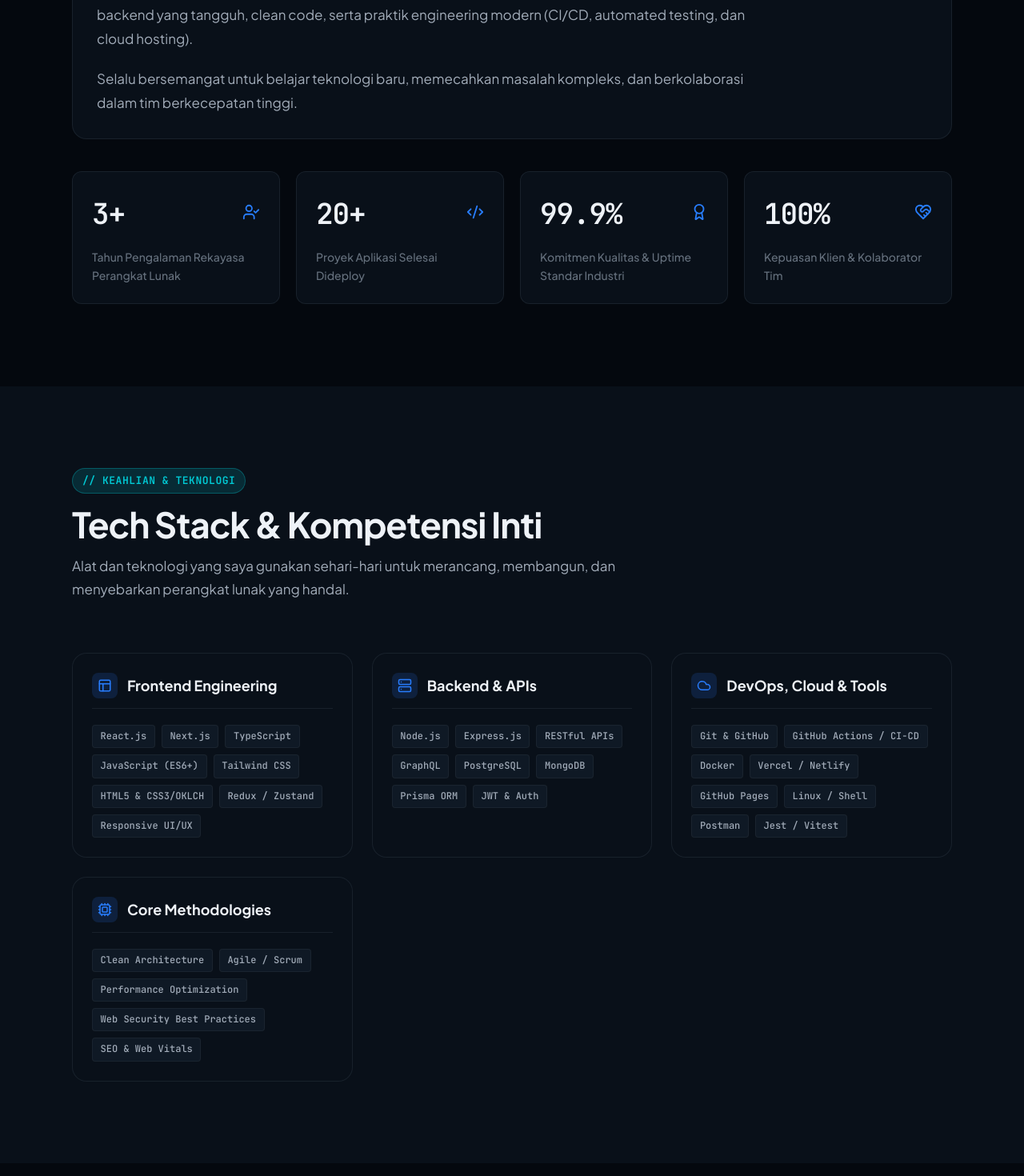
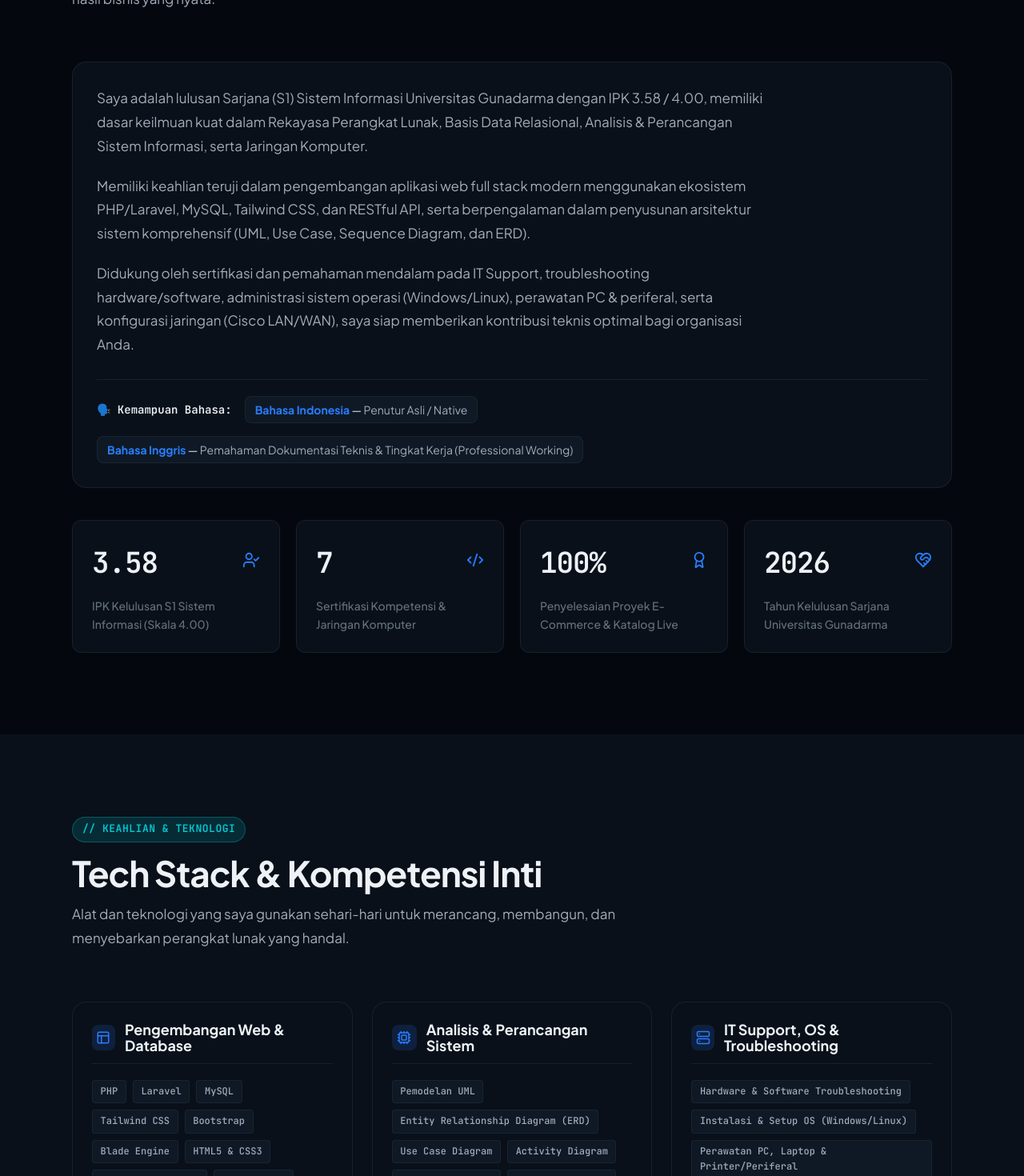
Before and after one commit to greedykid/portofolio, a React (Vite) app: page / in a window 1280 px wide. Shown: the part 1330-2800 px from the top of the page at 80% size. Built offline with nearby package versions, Linux system fonts and the light colour scheme.

Commit message:
feat: sync portfolio data with official CV of Rizki Arbiansyah

```diff
--- a/index.html
+++ b/index.html
@@ -6,22 +6,22 @@
     <meta name="viewport" content="width=device-width, initial-scale=1.0" />
 
     <!-- Primary Meta Tags -->
-    <title>Developer Portfolio | Software Engineer & Problem Solver</title>
-    <meta name="title" content="Developer Portfolio | Software Engineer & Problem Solver" />
-    <meta name="description" content="Portfolio of a Full Stack Software Engineer specializing in modern scalable web applications, responsive user interfaces, and robust cloud architectures." />
-    <meta name="keywords" content="Software Engineer, Full Stack Developer, Frontend, React, Node.js, Web Development, Portfolio, GitHub Pages" />
-    <meta name="author" content="Developer" />
+    <title>Rizki Arbiansyah | Web Developer & IT Support Specialist</title>
+    <meta name="title" content="Rizki Arbiansyah | Web Developer & IT Support Specialist" />
+    <meta name="description" content="Portofolio resmi Rizki Arbiansyah - Lulusan S1 Sistem Informasi Universitas Gunadarma dengan keahlian di bidang Web Development (Laravel, MySQL, Tailwind CSS) dan IT Support & Networking." />
+    <meta name="keywords" content="Rizki Arbiansyah, Web Developer, IT Support, Laravel, MySQL, Tailwind CSS, Universitas Gunadarma, Portofolio" />
+    <meta name="author" content="Rizki Arbiansyah" />
 
     <!-- Open Graph / Facebook / LinkedIn -->
     <meta property="og:type" content="website" />
-    <meta property="og:url" content="https://github.io/" />
-    <meta property="og:title" content="Developer Portfolio | Software Engineer" />
-    <meta property="og:description" content="High-impact web applications, clean architecture, and modern digital experiences." />
+    <meta property="og:url" content="https://greedykid.github.io/portofolio/" />
+    <meta property="og:title" content="Rizki Arbiansyah | Web Developer & IT Support Specialist" />
+    <meta property="og:description" content="Portofolio resmi Rizki Arbiansyah - Web Development, IT Support, dan Proyek Sistem Informasi." />
 
     <!-- Twitter -->
     <meta property="twitter:card" content="summary_large_image" />
-    <meta property="twitter:title" content="Developer Portfolio | Software Engineer" />
-    <meta property="twitter:description" content="High-impact web applications, clean architecture, and modern digital experiences." />
+    <meta property="twitter:title" content="Rizki Arbiansyah | Web Developer & IT Support Specialist" />
+    <meta property="twitter:description" content="Portofolio resmi Rizki Arbiansyah - Web Development, IT Support, dan Proyek Sistem Informasi." />
 
     <!-- Google Fonts: Plus Jakarta Sans & JetBrains Mono -->
     <link rel="preconnect" href="https://fonts.googleapis.com" />
--- a/src/components/AboutStats.jsx
+++ b/src/components/AboutStats.jsx
@@ -24,15 +24,29 @@
           </p>
         </div>
 
-        {/* Narrative Description */}
+        {/* Narrative Description & Languages */}
         <div className="card-base" style={{ marginBottom: '2.5rem' }}>
-          <div style={{ display: 'flex', flexDirection: 'column', gap: '1.25rem' }}>
+          <div style={{ display: 'flex', flexDirection: 'column', gap: '1.25rem', marginBottom: '1.75rem' }}>
             {profile.aboutNarrative.map((paragraph, index) => (
               <p key={index} style={{ fontSize: '1.0625rem', lineHeight: '1.75' }}>
                 {paragraph}
               </p>
             ))}
           </div>
+
+          {/* Languages Row */}
+          {data.languages && (
+            <div style={{ paddingTop: '1.25rem', borderTop: '1px solid var(--border-subtle)', display: 'flex', flexWrap: 'wrap', gap: '1rem', alignItems: 'center' }}>
+              <span style={{ fontSize: '0.875rem', fontWeight: 700, color: 'var(--text-primary)', fontFamily: 'var(--font-mono)' }}>
+                🗣️ Kemampuan Bahasa:
+              </span>
+              {data.languages.map((lang, lIdx) => (
+                <div key={lIdx} style={{ fontSize: '0.875rem', padding: '0.3rem 0.75rem', backgroundColor: 'var(--bg-surface-2)', borderRadius: 'var(--radius-sm)', border: '1px solid var(--border-subtle)' }}>
+                  <strong style={{ color: 'var(--accent-primary)' }}>{lang.name}</strong> — <span style={{ color: 'var(--text-secondary)' }}>{lang.level}</span>
+                </div>
+              ))}
+            </div>
+          )}
         </div>
 
         {/* Stats Grid */}
--- a/src/components/Certificates.jsx
+++ b/src/components/Certificates.jsx
@@ -30,6 +30,11 @@
                   </span>
                 </div>
                 <h3 className="cert-title">{cert.title}</h3>
+                {cert.credentialId && (
+                  <div style={{ fontFamily: 'var(--font-mono)', fontSize: '0.75rem', color: 'var(--text-muted)', marginTop: '0.25rem' }}>
+                    {cert.credentialId}
+                  </div>
+                )}
               </div>
 
               <div style={{ display: 'flex', alignItems: 'center', justifyContent: 'space-between', paddingTop: '0.75rem', borderTop: '1px solid var(--border-subtle)' }}>
--- a/src/components/Contact.jsx
+++ b/src/components/Contact.jsx
@@ -91,8 +91,8 @@
                 <MessageSquare size={20} />
               </div>
               <div style={{ flexGrow: 1 }}>
-                <div style={{ fontSize: '0.8125rem', color: 'var(--text-muted)' }}>WhatsApp Chat</div>
-                <div style={{ fontWeight: 600, fontSize: '0.9375rem' }}>Kirim Pesan Instan</div>
+                <div style={{ fontSize: '0.8125rem', color: 'var(--text-muted)' }}>WhatsApp / Telepon</div>
+                <div style={{ fontWeight: 600, fontSize: '0.9375rem' }}>{profile.phone}</div>
               </div>
             </a>
 
--- a/src/data/portfolioData.js
+++ b/src/data/portfolioData.js
@@ -1,8 +1,7 @@
 /**
  * PORTFOLIO DATA CONFIGURATION
  * =============================================================================
- * Anda dapat mengedit seluruh informasi profil, keahlian, proyek, pengalaman,
- * dan kontak di file ini untuk mempersonalisasi portofolio Anda.
+ * Data resmi profil Rizki Arbiansyah, disesuaikan langsung dari Curriculum Vitae (CV).
  * =============================================================================
  */
 
@@ -10,162 +9,220 @@
   // Informasi Profil Utama
   profile: {
     name: "Rizki Arbiansyah",
-    title: "Software Engineer / Full Stack Developer",
-    availability: "Tersedia untuk Peluang Kerja (Full-time / Remote / Freelance)",
-    location: "Indonesia",
-    shortBio: "Software Engineer yang berfokus pada pembangunan aplikasi web modern, performa tinggi, dan arsitektur scalable. Berpengalaman dalam ekosistem JavaScript/TypeScript, React, Node.js, dan cloud deployment.",
+    title: "Web Developer & IT Support Specialist",
+    educationSubtitle: "S1 Sistem Informasi — Universitas Gunadarma (IPK: 3.58 / 4.00)",
+    availability: "Tersedia untuk Peluang Kerja (Full-time / Remote / Hybrid / On-site)",
+    location: "Jakarta Barat, DKI Jakarta, 11480",
+    phone: "(+62) 821-1261-9691",
+    shortBio: "Lulusan S1 Sistem Informasi Universitas Gunadarma dengan kompetensi di bidang IT Support dan keahlian dalam pengembangan aplikasi web berbasis Laravel, MySQL, dan Tailwind CSS. Berpengalaman membangun platform e-commerce, katalog digital aktif, menganalisis sistem (ERD/UML), serta mengelola database relasional.",
     aboutNarrative: [
-      "Saya adalah seorang software engineer dengan passion kuat dalam membangun produk digital yang memiliki dampak nyata bagi pengguna.",
-      "Fokus utama saya adalah menciptakan antarmuka yang intuitif dan responsif, didukung oleh arsitektur backend yang tangguh, clean code, serta praktik engineering modern (CI/CD, automated testing, dan cloud hosting).",
-      "Selalu bersemangat untuk belajar teknologi baru, memecahkan masalah kompleks, dan berkolaborasi dalam tim berkecepatan tinggi."
+      "Saya adalah lulusan Sarjana (S1) Sistem Informasi Universitas Gunadarma dengan IPK 3.58 / 4.00, memiliki dasar keilmuan kuat dalam Rekayasa Perangkat Lunak, Basis Data Relasional, Analisis & Perancangan Sistem Informasi, serta Jaringan Komputer.",
+      "Memiliki keahlian teruji dalam pengembangan aplikasi web full stack modern menggunakan ekosistem PHP/Laravel, MySQL, Tailwind CSS, dan RESTful API, serta berpengalaman dalam penyusunan arsitektur sistem komprehensif (UML, Use Case, Sequence Diagram, dan ERD).",
+      "Didukung oleh sertifikasi dan pemahaman mendalam pada IT Support, troubleshooting hardware/software, administrasi sistem operasi (Windows/Linux), perawatan PC & periferal, serta konfigurasi jaringan (Cisco LAN/WAN), saya siap memberikan kontribusi teknis optimal bagi organisasi Anda."
     ],
-    resumeUrl: "./cv-rizki-arbiansyah.pdf", // Tautan langsung ke file CV PDF
+    resumeUrl: "./cv-rizki-arbiansyah.pdf",
     socials: {
       github: "https://github.com/greedykid",
-      linkedin: "https://linkedin.com/in/",
-      email: "rizki.arbiansyah@example.com",
-      whatsapp: "https://wa.me/6281234567890",
-      telegram: "https://t.me/"
+      linkedin: "https://linkedin.com/in/rizkiarbiansyah",
+      email: "rizkiarbi65@gmail.com",
+      whatsapp: "https://wa.me/6282112619691",
+      phone: "tel:+6282112619691"
     }
   },
 
   // Statistik & Milestone Kunci
   stats: [
-    { number: "3+", label: "Tahun Pengalaman Rekayasa Perangkat Lunak" },
-    { number: "20+", label: "Proyek Aplikasi Selesai Dideploy" },
-    { number: "99.9%", label: "Komitmen Kualitas & Uptime Standar Industri" },
-    { number: "100%", label: "Kepuasan Klien & Kolaborator Tim" }
+    { number: "3.58", label: "IPK Kelulusan S1 Sistem Informasi (Skala 4.00)" },
+    { number: "7", label: "Sertifikasi Kompetensi & Jaringan Komputer" },
+    { number: "100%", label: "Penyelesaian Proyek E-Commerce & Katalog Live" },
+    { number: "2026", label: "Tahun Kelulusan Sarjana Universitas Gunadarma" }
   ],
 
-  // Matriks Keahlian (Skills Matrix)
+  // Matriks Keahlian (Skills Matrix dari CV)
   skillCategories: [
     {
-      category: "Frontend Engineering",
+      category: "Pengembangan Web & Database",
       icon: "layout",
-      skills: ["React.js", "Next.js", "TypeScript", "JavaScript (ES6+)", "Tailwind CSS", "HTML5 & CSS3/OKLCH", "Redux / Zustand", "Responsive UI/UX"]
-    },
-    {
-      category: "Backend & APIs",
-      icon: "server",
-      skills: ["Node.js", "Express.js", "RESTful APIs", "GraphQL", "PostgreSQL", "MongoDB", "Prisma ORM", "JWT & Auth"]
-    },
-    {
-      category: "DevOps, Cloud & Tools",
-      icon: "cloud",
-      skills: ["Git & GitHub", "GitHub Actions / CI-CD", "Docker", "Vercel / Netlify", "GitHub Pages", "Linux / Shell", "Postman", "Jest / Vitest"]
-    },
-    {
-      category: "Core Methodologies",
-      icon: "cpu",
-      skills: ["Clean Architecture", "Agile / Scrum", "Performance Optimization", "Web Security Best Practices", "SEO & Web Vitals"]
-    }
-  ],
-
-  // Daftar Proyek Unggulan (Featured Projects)
-  projects: [
-    {
-      id: "project-1",
-      title: "OmniFlow - AI Task & Workflow Automation Platform",
-      category: "Full Stack",
-      description: "Platform otomasi alur kerja terintegrasi AI untuk meningkatkan produktivitas tim. Menyediakan visual workflow builder, webhook triggers, dan analitik real-time.",
-      impact: "Meningkatkan kecepatan eksekusi proses bisnis sebesar 40% dan menghemat ribuan jam kerja manual.",
-      tags: ["React", "TypeScript", "Node.js", "Tailwind CSS", "PostgreSQL"],
-      demoUrl: "https://github.com/",
-      githubUrl: "https://github.com/",
-      image: "https://images.unsplash.com/photo-1551288049-bebda4e38f71?auto=format&fit=crop&w=800&q=80"
-    },
-    {
-      id: "project-2",
-      title: "FinPulse - Modern Financial Analytics Dashboard",
-      category: "Frontend",
-      description: "Dashboard analitik finansial real-time dengan visualisasi data interaktif, dark/light theme presisi tinggi, dan modul manajemen aset terdesentralisasi.",
-      impact: "Mendapatkan rating Lighthouse 98+ pada performa dan aksesibilitas penuh untuk multi-device.",
-      tags: ["Next.js", "React", "Chart.js", "OKLCH CSS", "Zustand"],
-      demoUrl: "https://github.com/",
-      githubUrl: "https://github.com/",
-      image: "https://images.unsplash.com/photo-1551836022-d5d88e9218df?auto=format&fit=crop&w=800&q=80"
-    },
-    {
-      id: "project-3",
-      title: "CloudVault - Secure Encrypted Document Storage",
-      category: "Full Stack",
-      description: "Aplikasi penyimpanan dokumen cloud berkeamanan tingkat tinggi dengan enkripsi end-to-end (AES-256), multi-factor authentication, dan file sharing granular.",
-      impact: "Berhasil mengamankan lebih dari 50,000+ dokumen tanpa downtime dalam fase stress testing.",
-      tags: ["React", "Express.js", "Node.js", "MongoDB", "Docker"],
-      demoUrl: "https://github.com/",
-      githubUrl: "https://github.com/",
-      image: "https://images.unsplash.com/photo-1563986768609-322da13575f3?auto=format&fit=crop&w=800&q=80"
-    },
-    {
-      id: "project-4",
-      title: "DevPulse - Developer Community & Knowledge Hub",
-      category: "Web App",
-      description: "Platform komunitas interaktif untuk developer berbagi snippet kode, artikel teknis, dan diskusi arsitektur perangkat lunak.",
-      impact: "Mendukung dynamic syntax highlighting, real-time comment threads, dan sistem reputasi.",
-      tags: ["React", "Tailwind CSS", "Firebase", "REST API"],
-      demoUrl: "https://github.com/",
-      githubUrl: "https://github.com/",
-      image: "https://images.unsplash.com/photo-1522071820081-009f0129c71c?auto=format&fit=crop&w=800&q=80"
-    }
-  ],
-
-  // Riwayat Pengalaman Kerja
-  experiences: [
-    {
-      role: "Full Stack Software Engineer",
-      company: "Tech Solutions Inc.",
-      period: "2023 - Sekarang",
-      bullets: [
-        "Merancang dan mengembangkan arsitektur frontend web menggunakan React & TypeScript dengan standar clean code dan modularitas tinggi.",
-        "Mengoptimalkan performa loading aplikasi hingga 45% lebih cepat melalui teknik code splitting, caching, dan lazy loading.",
-        "Membangun REST API dan integrasi third-party services yang andal dengan handling error komprehensif.",
-        "Berkolaborasi dalam tim lintas fungsi (Product Manager, UI/UX Designer, QA) menggunakan metodologi Agile/Scrum."
+      skills: [
+        "PHP",
+        "Laravel",
+        "MySQL",
+        "Tailwind CSS",
+        "Bootstrap",
+        "Blade Engine",
+        "HTML5 & CSS3",
+        "JavaScript (ES6+)",
+        "RESTful API",
+        "phpMyAdmin"
       ]
     },
     {
-      role: "Frontend Developer",
-      company: "Digital Studio Corp.",
-      period: "2022 - 2023",
-      bullets: [
-        "Mengembangkan lebih dari 10+ antarmuka aplikasi web responsif untuk berbagai klien industri dari tahap desain Figma hingga produksi.",
-        "Menerapkan standar aksesibilitas web (WCAG) dan SEO best practices untuk memaksimalkan reach organik.",
-        "Mengotomasi pipeline testing dan build deployment menggunakan GitHub Actions."
+      category: "Analisis & Perancangan Sistem",
+      icon: "cpu",
+      skills: [
+        "Pemodelan UML",
+        "Entity Relationship Diagram (ERD)",
+        "Use Case Diagram",
+        "Activity Diagram",
+        "Sequence Diagram",
+        "Flowchart Sistem",
+        "UI/UX Design (Figma)",
+        "Database Architecture"
+      ]
+    },
+    {
+      category: "IT Support, OS & Troubleshooting",
+      icon: "server",
+      skills: [
+        "Hardware & Software Troubleshooting",
+        "Instalasi & Setup OS (Windows/Linux)",
+        "Perawatan PC, Laptop & Printer/Periferal",
+        "IT Helpdesk & User Support",
+        "Koneksi LAN & Wi-Fi Configuration",
+        "Pengaturan IP Dasar & Subnetting"
+      ]
+    },
+    {
+      category: "Jaringan, Tools & Platform",
+      icon: "cloud",
+      skills: [
+        "Cisco Router LAN / WAN",
+        "Git & GitHub Version Control",
+        "Docker Container Basics",
+        "Postman API Testing",
+        "VS Code",
+        "Microsoft Office (Word, Excel, PowerPoint)",
+        "Go-Lang Basics"
       ]
     }
   ],
 
-  // Riwayat Pendidikan
+  // Daftar Proyek Nyata dari CV
+  projects: [
+    {
+      id: "project-gegares",
+      title: "Platform E-Commerce 'GEGARES'",
+      subtitle: "Proyek Penulisan Ilmiah Sarjana — Universitas Gunadarma",
+      category: "Full Stack Web",
+      description: "Aplikasi e-commerce fungsional khusus produk kuliner tradisional sebagai implementasi dan luaran resmi proyek Penulisan Ilmiah. Mengembangkan arsitektur backend MVC menggunakan Laravel, merancang skema database relasional MySQL, serta mengoptimalkan query data transaksi dan inventaris produk.",
+      impact: "Membangun antarmuka modern, interaktif, dan responsif dengan Tailwind CSS serta menyusun dokumentasi sistem komprehensif (Use Case, Activity, Sequence Diagram, & ERD).",
+      tags: ["Laravel 12", "MySQL", "Tailwind CSS", "PHP", "Blade Engine", "UML / ERD"],
+      demoUrl: "https://github.com/greedykid",
+      githubUrl: "https://github.com/greedykid",
+      period: "Sep 2025 – Feb 2026",
+      image: "https://images.unsplash.com/photo-1556742049-0a67c5574f73?auto=format&fit=crop&w=800&q=80"
+    },
+    {
+      id: "project-berkah-mulia",
+      title: "Website Katalog Digital 'Berkah Mulia'",
+      subtitle: "Live Production Website",
+      category: "Web & E-Catalog",
+      description: "Merancang, membangun, dan mendeploy website katalog digital aktif untuk produk pakaian bayi dan anak berbasis framework Laravel dan database MySQL dengan klasifikasi kategori bertingkat.",
+      impact: "Mengoptimalkan performa kecepatan loading halaman, efisiensi aset, dan responsivitas tampilan antarmuka (UI/UX) pada berbagai perangkat mobile & desktop.",
+      tags: ["Laravel", "MySQL", "Tailwind CSS", "Blade", "Live Domain", "Responsive Design"],
+      demoUrl: "https://bmberkahmulia.com",
+      githubUrl: "https://github.com/greedykid/berkahmulia",
+      period: "Jun 2026",
+      image: "https://images.unsplash.com/photo-1472851294608-062f824d29cc?auto=format&fit=crop&w=800&q=80"
+    }
+  ],
+
+  // Riwayat Pendidikan Resmi
   education: [
     {
-      degree: "Sarjana Komputer / Teknik Informatika (S.Kom)",
-      institution: "Universitas / Institut Teknologi",
-      period: "2018 - 2022",
+      degree: "Sarjana (S1) Sistem Informasi",
+      institution: "Universitas Gunadarma",
+      period: "2022 – 2026 (Lulus)",
       bullets: [
-        "Fokus studi pada Rekayasa Perangkat Lunak, Struktur Data, Algoritma, dan Basis Data.",
-        "Lulus dengan predikat Sangat Memuaskan / Cum Laude."
+        "Indeks Prestasi Kumulatif (IPK): 3.58 / 4.00.",
+        "Mata Kuliah Utama: Pemrograman Web, Basis Data Relasional, Rekayasa Perangkat Lunak, Analisis & Perancangan Sistem Informasi, Jaringan Komputer, Keamanan Sistem Informasi.",
+        "Berhasil menyelesaikan proyek Penulisan Ilmiah dengan produk akhir berupa aplikasi E-Commerce fungsional (GEGARES) berbasis Laravel & MySQL."
       ]
     }
   ],
 
-  // Sertifikasi & Kredensial Profesional
+  // Pengalaman & Riset Proyek
+  experiences: [
+    {
+      role: "Pengembang Web & Peneliti (Proyek Penulisan Ilmiah)",
+      company: "Universitas Gunadarma",
+      period: "Sep 2025 – Feb 2026",
+      bullets: [
+        "Merancang dan membangun aplikasi e-commerce fungsional khusus produk kuliner tradisional 'GEGARES' sebagai luaran resmi Penulisan Ilmiah tingkat sarjana.",
+        "Mengembangkan arsitektur backend MVC menggunakan Laravel, merancang skema database relasional MySQL, serta mengoptimalkan query data transaksi dan inventaris produk.",
+        "Membangun antarmuka modern, interaktif, dan responsif dengan Tailwind CSS guna memberikan kemudahan navigasi serta alur transaksi yang efisien.",
+        "Menyusun dokumentasi perancangan sistem komprehensif meliputi Use Case Diagram, Activity Diagram, Sequence Diagram, dan Entity Relationship Diagram (ERD)."
+      ]
+    },
+    {
+      role: "Pengembang Web (Katalog Digital Aktif)",
+      company: "Berkah Mulia (bmberkahmulia.com)",
+      period: "Jun 2026",
+      bullets: [
+        "Merancang, membangun, dan mendeploy website katalog digital aktif (bmberkahmulia.com) untuk produk pakaian bayi dan anak berbasis framework Laravel dan database MySQL.",
+        "Menyusun perancangan kebutuhan sistem dan mengimplementasikan arsitektur navigasi katalog dengan klasifikasi kategori produk bertingkat.",
+        "Mengoptimalkan performa kecepatan loading halaman, efisiensi aset, dan responsivitas tampilan antarmuka (UI/UX) pada berbagai perangkat.",
+        "Mengelola repositori kode dan version control di GitHub (github.com/greedykid/berkahmulia)."
+      ]
+    }
+  ],
+
+  // 7 Sertifikasi Resmi Universitas Gunadarma
   certificates: [
     {
-      title: "Meta Certified Front-End Developer",
-      issuer: "Meta / Coursera",
-      date: "2023",
-      credentialUrl: "https://coursera.org/"
+      title: "Application Development Design",
+      issuer: "Universitas Gunadarma",
+      credentialId: "Nomor: 359981",
+      date: "2025",
+      credentialUrl: "https://gunadarma.ac.id"
     },
     {
-      title: "AWS Certified Cloud Practitioner",
-      issuer: "Amazon Web Services (AWS)",
-      date: "2023",
-      credentialUrl: "https://aws.amazon.com/"
+      title: "JavaScript Programming Language Fundamental",
+      issuer: "Universitas Gunadarma",
+      credentialId: "Nomor: 250364",
+      date: "2025",
+      credentialUrl: "https://gunadarma.ac.id"
     },
     {
-      title: "Full Stack JavaScript Developer Certification",
-      issuer: "HackerRank / FreeCodeCamp",
-      date: "2022",
-      credentialUrl: "https://freecodecamp.org/"
+      title: "Wide Area Network (WAN) Using Cisco Router for Intermediate",
+      issuer: "Universitas Gunadarma",
+      credentialId: "Nomor: 949696",
+      date: "2025",
+      credentialUrl: "https://gunadarma.ac.id"
+    },
+    {
+      title: "Go-Lang for Beginner",
+      issuer: "Universitas Gunadarma",
+      credentialId: "Nomor: 561586",
+      date: "2024",
+      credentialUrl: "https://gunadarma.ac.id"
+    },
+    {
+      title: "Local Area Network (LAN) Using Cisco Router",
+      issuer: "Universitas Gunadarma",
+      credentialId: "Nomor: 519006",
+      date: "2024",
+      credentialUrl: "https://gunadarma.ac.id"
+    },
+    {
+      title: "Fundamental Web Programming",
+      issuer: "Universitas Gunadarma",
+      credentialId: "Nomor: 393074",
+      date: "2023",
+      credentialUrl: "https://gunadarma.ac.id"
+    },
+    {
+      title: "Fundamental Networking",
+      issuer: "Universitas Gunadarma",
+      credentialId: "Nomor: 661257",
+      date: "2023",
+      credentialUrl: "https://gunadarma.ac.id"
     }
+  ],
+
+  // Kemampuan Bahasa
+  languages: [
+    { name: "Bahasa Indonesia", level: "Penutur Asli / Native" },
+    { name: "Bahasa Inggris", level: "Pemahaman Dokumentasi Teknis & Tingkat Kerja (Professional Working)" }
   ]
 };
```
Also changed, not shown: src/components/Hero.jsx (+7 -8 lines).
